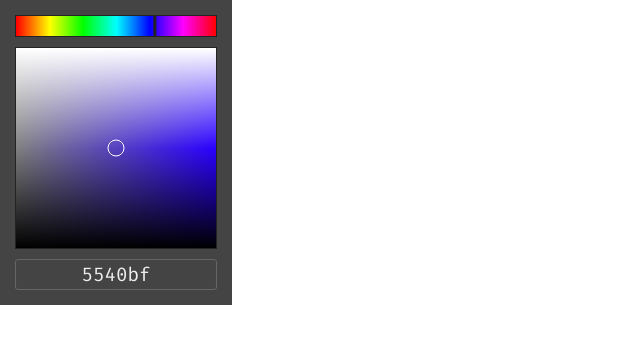
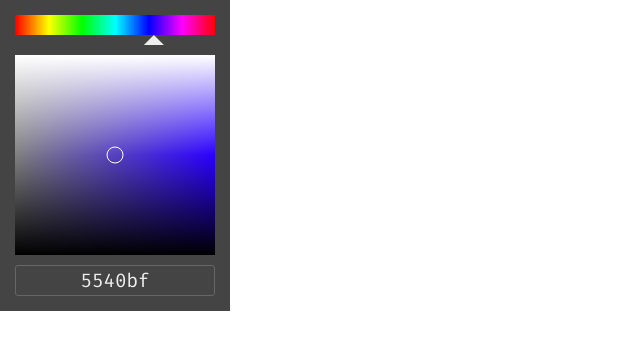
Before and after one commit to TimoStaudinger/pigment-studio, a React (Create React App) app: page / in a window 1280 px wide. Shown: the top 350 px of the page, without its empty margins (0-640 px from the left). Built offline with nearby package versions, Linux system fonts and the light colour scheme.

Commit message:
Improve hue picker handle design

```diff
--- a/src/colorpicker/ColorInput.module.css
+++ b/src/colorpicker/ColorInput.module.css
@@ -3,7 +3,7 @@
 }
 
 .container input {
-  width: 194px;
+  width: 192px;
   border: 1px solid #666;
   background: #444;
   color: #eee;
--- a/src/colorpicker/ColorPicker.module.css
+++ b/src/colorpicker/ColorPicker.module.css
@@ -3,5 +3,5 @@
   flex-direction: column;
   background-color: #444;
   padding: 10px;
-  width: 212px;
+  width: 210px;
 }
--- a/src/colorpicker/HuePicker.module.css
+++ b/src/colorpicker/HuePicker.module.css
@@ -1,5 +1,5 @@
 .picker {
-  border: 1px solid #222;
   margin: 5px;
-  height: 20px;
+  height: 30px;
+  cursor: grab;
 }
--- a/src/colorpicker/HuePicker.tsx
+++ b/src/colorpicker/HuePicker.tsx
@@ -5,7 +5,7 @@ import {convertCoordsToOffset} from '../util/canvas'
 import styles from './HuePicker.module.css'
 
 const canvasWidth = 200
-const canvasHeight = 20
+const canvasHeight = 30
 
 interface Props {
   hue: number | null
@@ -24,9 +24,11 @@ const HuePicker = ({hue, setHue}: Props): JSX.Element => {
       let {width, height} = canvas.current
 
       if (context !== null) {
+        context.clearRect(0, 0, width, height)
+
         let imageData = context.getImageData(0, 0, width, height)
 
-        for (let y = 0; y < height; y++) {
+        for (let y = 0; y < height - 10; y++) {
           for (let x = 0; x < width; x++) {
             const pixelOffset = convertCoordsToOffset(x, y, width)
 
@@ -47,13 +49,14 @@ const HuePicker = ({hue, setHue}: Props): JSX.Element => {
 
         if (hue !== null) {
           let x = (hue / 360) * width
+          let yOffset = height - 10
 
           context.beginPath()
-          context.moveTo(x, 0)
-          context.lineWidth = 3
-          context.strokeStyle = '#222'
-          context.lineTo(x, height)
-          context.stroke()
+          context.moveTo(x, yOffset)
+          context.fillStyle = '#eee'
+          context.lineTo(x + 10, height)
+          context.lineTo(x - 10, height)
+          context.fill()
         } else console.log('`hue` is null')
       } else console.log('`context` is null')
     } else console.log('`canvas.current` is null')
@@ -89,9 +92,10 @@ const HuePicker = ({hue, setHue}: Props): JSX.Element => {
     setIsDragging(false)
   }
 
-  const handleMouseLeave = () => {
-    setIsDragging(false)
-  }
+  useEffect(() => {
+    window.addEventListener('mouseup', handleMouseUp)
+    return () => window.removeEventListener('mouseup', handleMouseUp)
+  }, [])
 
   useEffect(() => {
     if (canvas.current) render()
@@ -106,7 +110,6 @@ const HuePicker = ({hue, setHue}: Props): JSX.Element => {
         onMouseMove={handleMouseMove}
         onMouseDown={handleMouseDown}
         onMouseUp={handleMouseUp}
-        onMouseLeave={handleMouseLeave}
       ></canvas>
     </div>
   )
--- a/src/colorpicker/ShadePicker.module.css
+++ b/src/colorpicker/ShadePicker.module.css
@@ -1,5 +1,5 @@
 .picker {
-  border: 1px solid #222;
   margin: 5px;
   height: 200px;
+  cursor: grab;
 }
--- a/src/colorpicker/ShadePicker.tsx
+++ b/src/colorpicker/ShadePicker.tsx
@@ -110,9 +110,10 @@ const ShadePicker = ({
     setIsDragging(false)
   }
 
-  const handleMouseLeave = () => {
-    setIsDragging(false)
-  }
+  useEffect(() => {
+    window.addEventListener('mouseup', handleMouseUp)
+    return () => window.removeEventListener('mouseup', handleMouseUp)
+  }, [])
 
   useEffect(() => {
     if (canvas.current) render()
@@ -127,7 +128,6 @@ const ShadePicker = ({
         onMouseMove={handleMouseMove}
         onMouseDown={handleMouseDown}
         onMouseUp={handleMouseUp}
-        onMouseLeave={handleMouseLeave}
       ></canvas>
     </div>
   )
```
